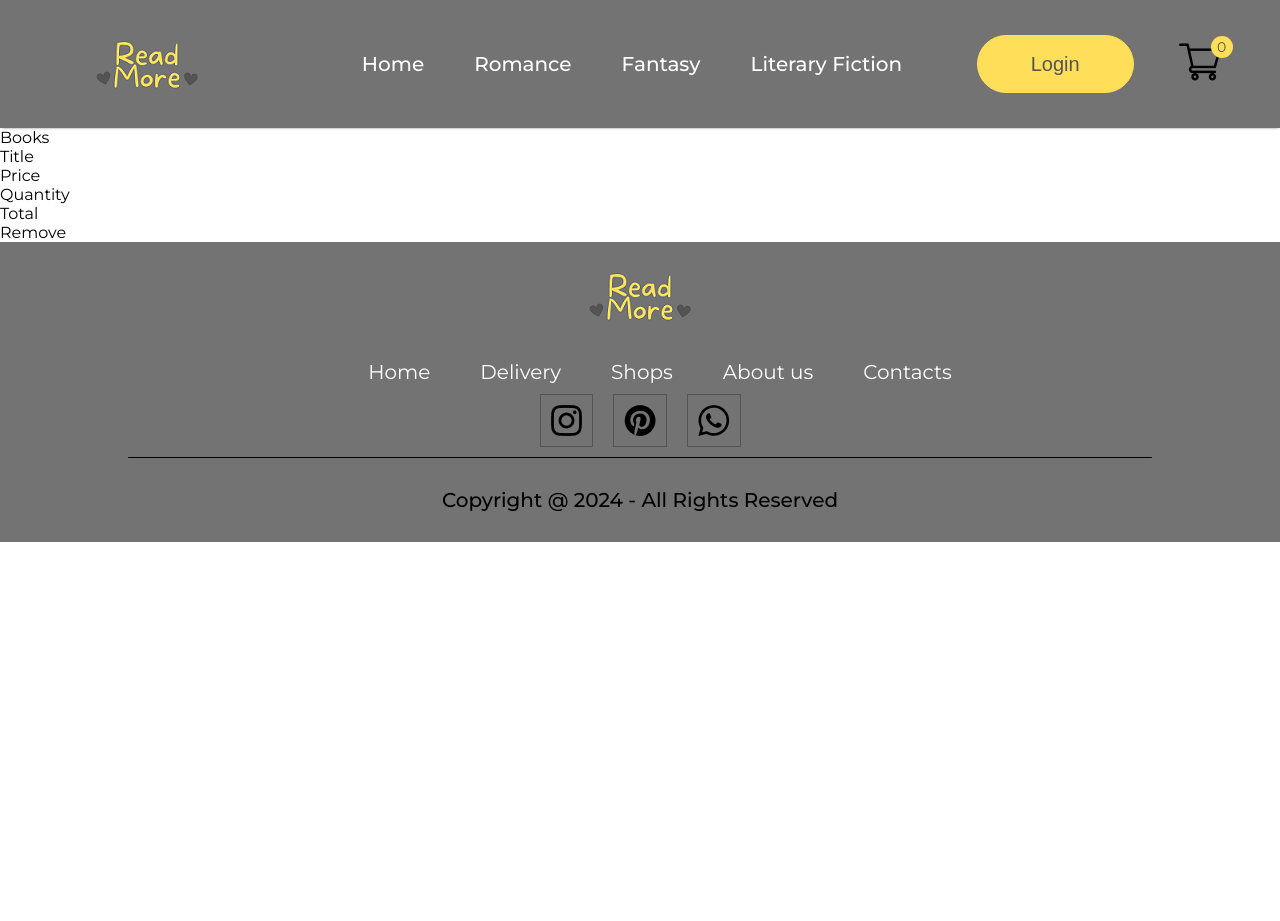
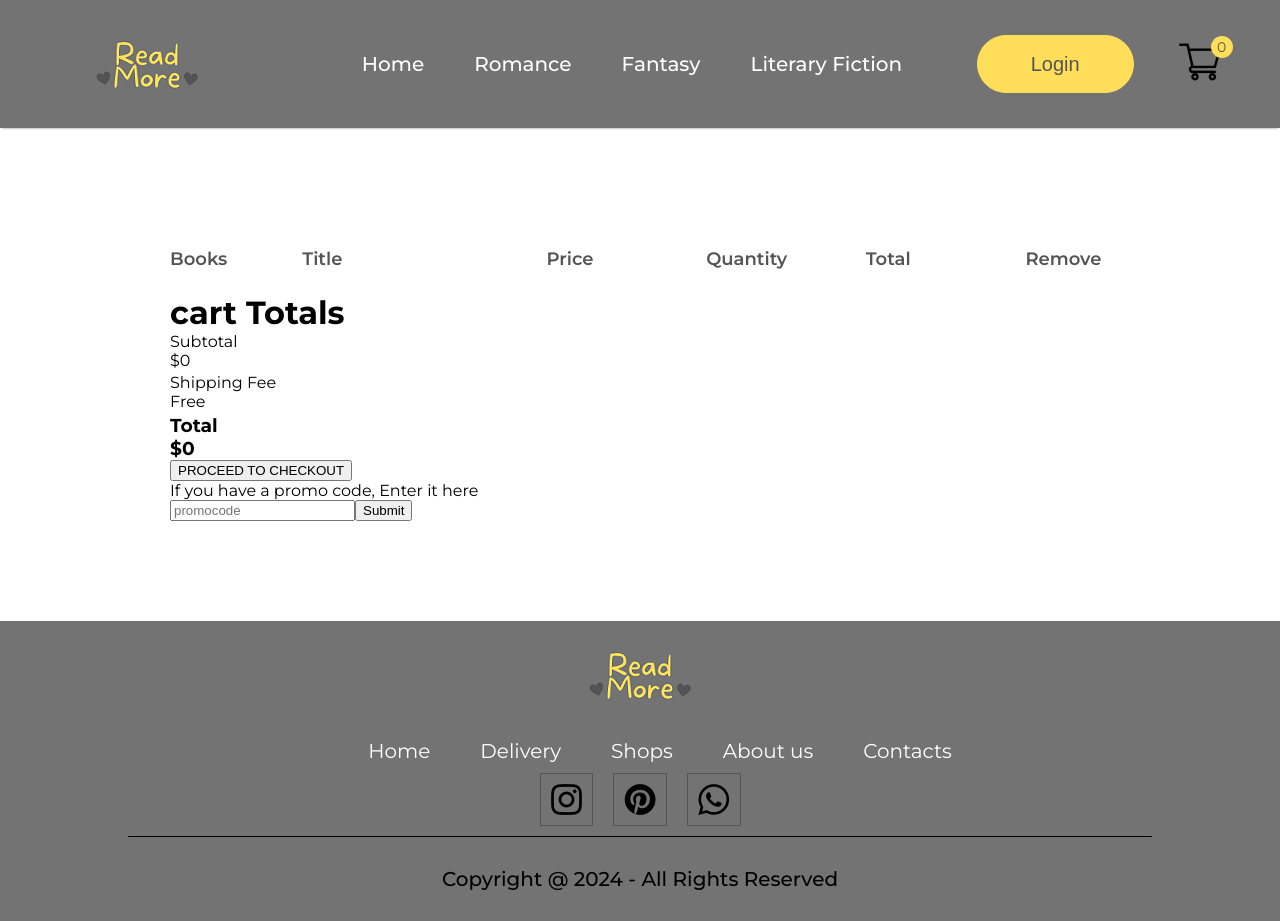
Before and after one commit to AnnaBilokon/BookShop, a React (Create React App) app in the folder frontend/: page /cart in a window 1280 px wide. Before the commit the page ends 800 px from the top, so only its background shows below. Built offline with nearby package versions, Linux system fonts and the light colour scheme.

Commit message:
Update CartItems.jsx

```diff
--- a/frontend/src/components/CartItems/CartItems.jsx
+++ b/frontend/src/components/CartItems/CartItems.jsx
@@ -1,9 +1,10 @@
 import React, { useContext } from 'react'
-import './CartItems/css'
+import './CartItems.css'
 import { ShopContext } from '../../context/ShopContext'
+import removeIcon from '../assets/cart_cross_icon.png'
 
 const CartItems = () => {
-  const { all_product, CartItems, removeFromCart } = useContext(ShopContext)
+  const { all_product, cartItems, removeFromCart } = useContext(ShopContext)
   return (
     <div className="cart_items">
       <div className="cart_items_format_main">
@@ -14,6 +15,63 @@ const CartItems = () => {
         <p>Total</p>
         <p>Remove</p>
       </div>
+      <hr />
+      {all_product.map((e) => {
+        if (cartItems[e.id] > 0) {
+          return (
+            <div>
+              <div className="cart_items-format cart_items_format_main">
+                <img src={e.image} alt="" className="cart_icon_product" />
+                <p>{e.name}</p>
+                <p>${e.new_price}</p>
+                <button className="cart_items_quantity">
+                  {cartItems[e.id]}
+                </button>
+                <p>${e.new_price * cartItems[e.id]}</p>
+                <img
+                  className="cart_items_remove_icon"
+                  src={removeIcon}
+                  onClick={() => {
+                    removeFromCart(e.id)
+                  }}
+                  alt=""
+                />
+              </div>
+              <hr />
+            </div>
+          )
+        }
+        return null
+      })}
+      <div className="cart_items_down">
+        <div className="cart_items_total">
+          <h1>cart Totals</h1>
+          <div>
+            <div className="cart_items_total_item">
+              <p>Subtotal</p>
+              <p>${0}</p>
+            </div>
+            <hr />
+            <div className="cart_items_total_item">
+              <p>Shipping Fee</p>
+              <p>Free</p>
+            </div>
+            <hr />
+            <div className="cart_items_total_item">
+              <h3>Total</h3>
+              <h3>${0}</h3>
+            </div>
+          </div>
+          <button>PROCEED TO CHECKOUT</button>
+        </div>
+        <div className="cart_items_promocode">
+          <p>If you have a promo code, Enter it here</p>
+          <div className="cart_items_promobox">
+            <input type="text" placeholder="promocode" />
+            <button>Submit</button>
+          </div>
+        </div>
+      </div>
     </div>
   )
 }
```
